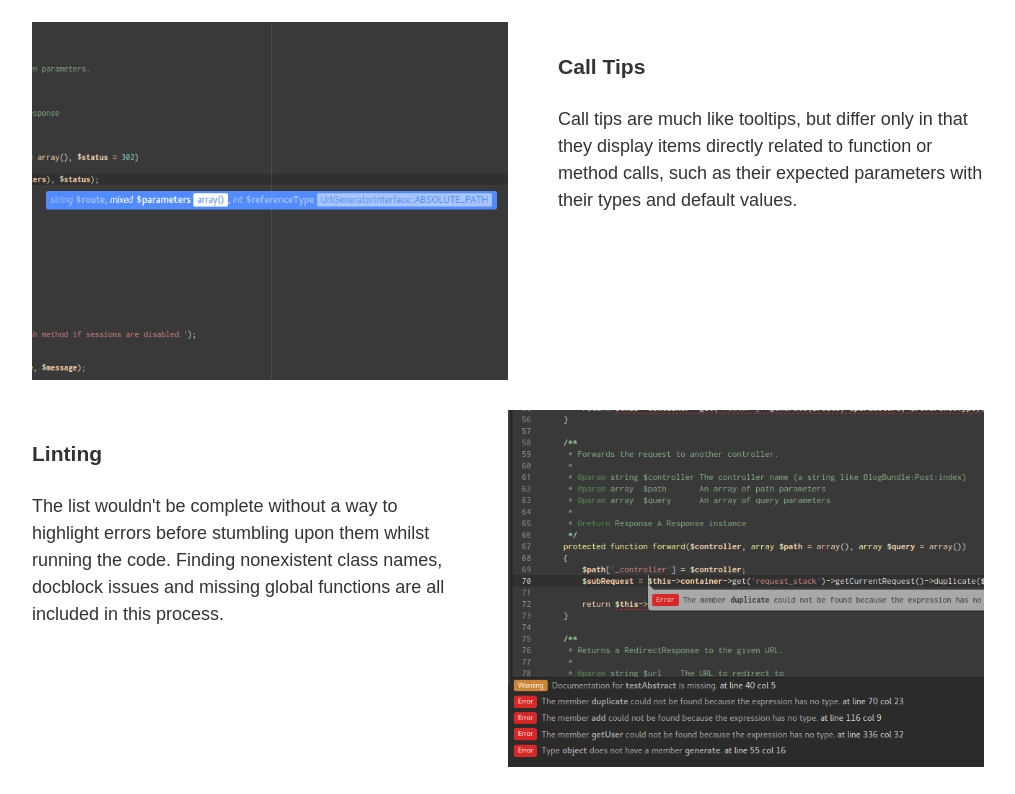
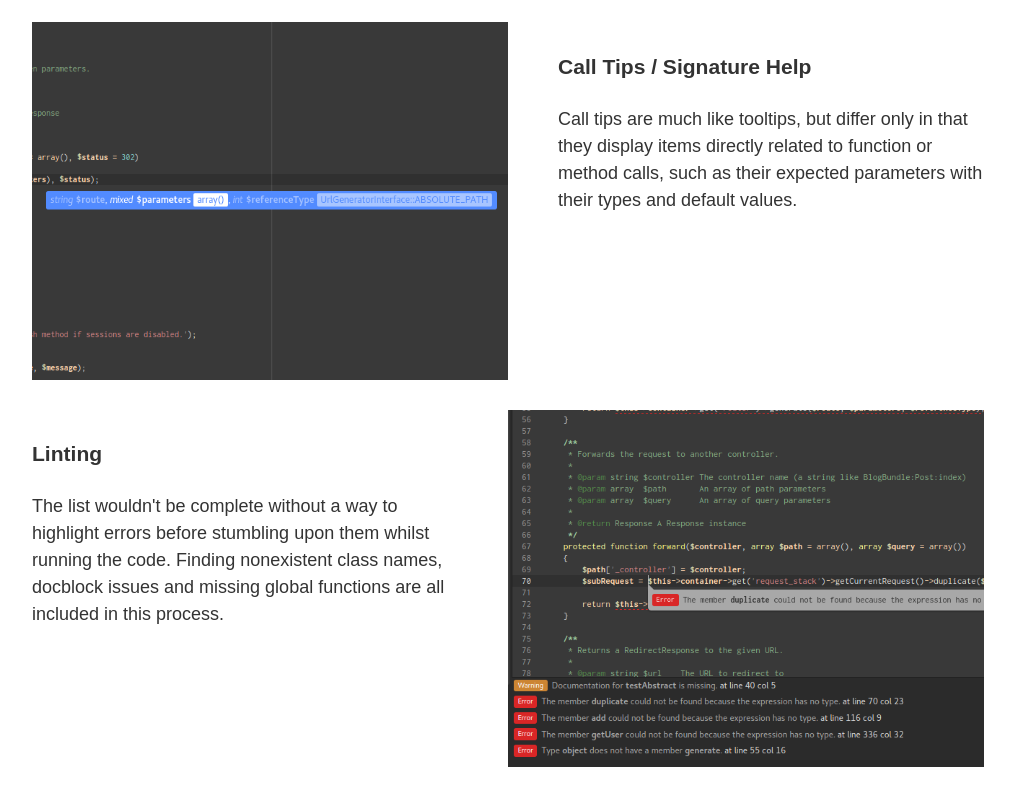
Before and after one commit to php-integrator/php-integrator.github.io, a plain HTML site: page index.html in a window 1280 px wide. Shown: the part 2418-3212 px from the top of the page, without its empty margins (132-1147 px from the left). Drawn offline with Linux system fonts and the light colour scheme.

Commit message:
Add "Signature Help" next to call tips

```diff
--- a/index.html
+++ b/index.html
@@ -274,7 +274,7 @@
             </div>
 
             <div class="right">
-                <h3 id="call-tips">Call Tips</h3>
+                <h3 id="call-tips">Call Tips / Signature Help</h3>
                 <p>
                     Call tips are much like tooltips, but differ only in that they display items directly related to
                     function or method calls, such as their expected parameters with their types and default values.
```
